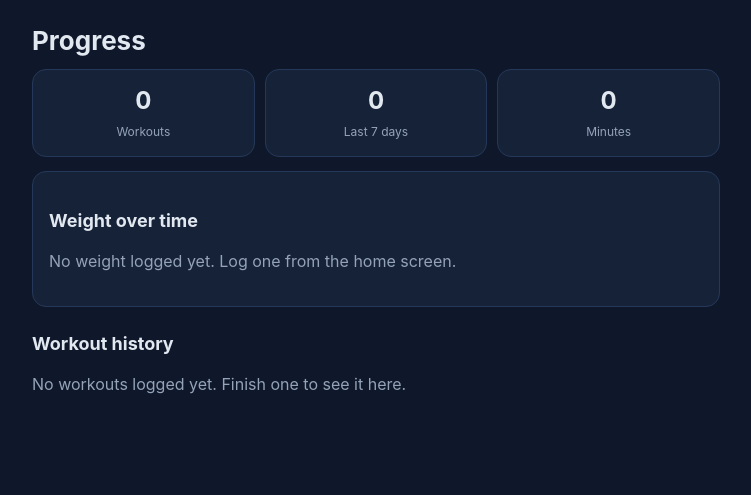
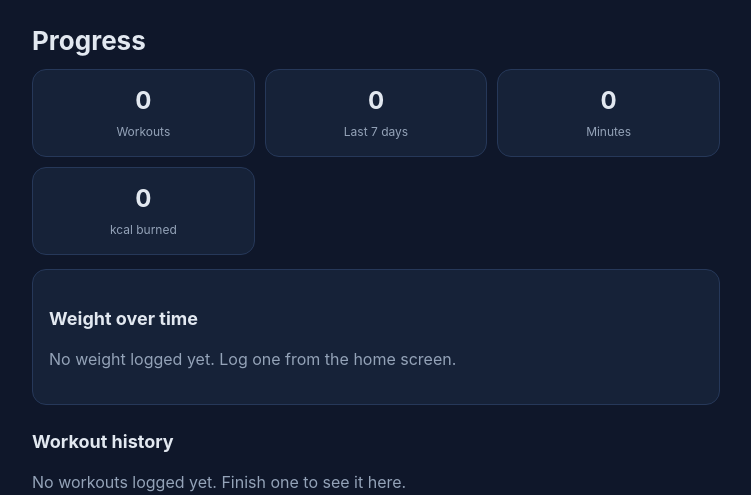
Before and after one commit to abwalker417/HomeFit, a Flask app: page /progress in a window 1280 px wide. Shown: the part 70-565 px from the top of the page, without its empty margins (264-1015 px from the left). Run offline with Flask 3, Linux system fonts and the light colour scheme; the visitor is signed in with stand-in values (Sample User, id 1); data comes from the database, SQL or seed files in the repository; data that the repository does not hold is empty.

Commit message:
Add kcal tracking: post-workout summary card and progress page
Uses MET × weight_kg × hours formula. MET values come from the Sparky
exercise import (default 5.0 for exercises without a calories_per_hour
value). Post-workout screen shows elapsed time and kcal before the user
taps through to the progress page. Progress page gains a total kcal stat
card and kcal per workout row in history.

Co-Authored-By: Claude Sonnet 4.6 <noreply@anthropic.com>

```diff
--- a/app.py
+++ b/app.py
@@ -170,6 +170,16 @@ def _dashboard_plan(profile):
         "summary": "Choose a focus each day and HomeFit will build a matching workout from your available equipment.",
         "days": days,
     }
+
+
+def _calc_kcal(enriched_exercises, weight_lbs, duration_seconds):
+    if not duration_seconds or not weight_lbs or not enriched_exercises:
+        return 0
+    weight_kg = weight_lbs / 2.20462
+    hours = duration_seconds / 3600
+    mets = [float(e.get("met") or 5.0) for e in enriched_exercises if e]
+    avg_met = sum(mets) / len(mets) if mets else 5.0
+    return round(avg_met * weight_kg * hours)
 
 
 def _progress_stats(user_id):
@@ -481,7 +491,9 @@ def complete_workout():
     enriched = [get_exercise_by_id(e["id"]) for e in exercises if e.get("id")]
     enriched = [e for e in enriched if e]  # drop any unknown ids
     sparky_sync.sync_workout_async(enriched, date.today(), duration)
-    return jsonify({"ok": True})
+    profile = database.get_profile(uid)
+    kcal = _calc_kcal(enriched, (profile or {}).get("current_weight") or 0, duration)
+    return jsonify({"ok": True, "kcal": kcal})
 
 
 @app.route("/settings/sparky", methods=["GET", "POST"])
@@ -543,6 +555,12 @@ def progress():
     workouts = database.get_workout_history(uid)
     stats = _progress_stats(uid)
     weights = _weight_chart_points(history)
+    weight_lbs = (profile or {}).get("current_weight") or 0
+    for w in workouts:
+        eids = [e["id"] for e in w.get("exercises", []) if e.get("id")]
+        enriched = [get_exercise_by_id(eid) for eid in eids]
+        w["kcal"] = _calc_kcal([e for e in enriched if e], weight_lbs, w.get("duration_seconds"))
+    stats["total_kcal"] = sum(w["kcal"] for w in workouts)
     return render_template("progress.html", profile=profile, weights=weights, history=workouts, stats=stats)
 
 
--- a/static/js/app.js
+++ b/static/js/app.js
@@ -127,12 +127,18 @@ function startWorkout() {
     finishBtn.disabled = true;
     finishBtn.textContent = 'Saving…';
     try {
-      await fetch('/api/complete_workout', {
+      const resp = await fetch('/api/complete_workout', {
         method: 'POST',
         headers: { 'Content-Type': 'application/json' },
         body: JSON.stringify(payload),
       });
-      window.location.href = '/progress';
+      const result = await resp.json();
+      const mins = String(Math.floor(duration / 60)).padStart(2, '0');
+      const secs = String(duration % 60).padStart(2, '0');
+      document.getElementById('wc-time').textContent = `${mins}:${secs}`;
+      if (result.kcal) document.getElementById('wc-kcal').textContent = result.kcal;
+      document.getElementById('workout-complete').classList.remove('hidden');
+      document.getElementById('workout-body').classList.add('hidden');
     } catch (err) {
       finishBtn.disabled = false;
       finishBtn.textContent = 'Retry finish';
--- a/templates/progress.html
+++ b/templates/progress.html
@@ -17,6 +17,10 @@
     <div class="stat-card">
       <strong>{{ stats.total_minutes }}</strong>
       <span>Minutes</span>
+    </div>
+    <div class="stat-card">
+      <strong>{{ stats.total_kcal }}</strong>
+      <span>kcal burned</span>
     </div>
   </div>
 </section>
@@ -42,7 +46,7 @@
           <span class="subtle">Day {{ w.day_number }} · {{ w.exercises|length }} exercises</span>
         </div>
         <div class="history-meta">
-          <span>{{ (w.duration_seconds or 0) // 60 }} min</span>
+          <span>{{ (w.duration_seconds or 0) // 60 }} min{% if w.kcal %} · {{ w.kcal }} kcal{% endif %}</span>
           <span class="subtle">{{ w.completed_at[:10] }}</span>
         </div>
       </li>
```
Also changed, not shown: templates/workout.html (+18 -0 lines).
